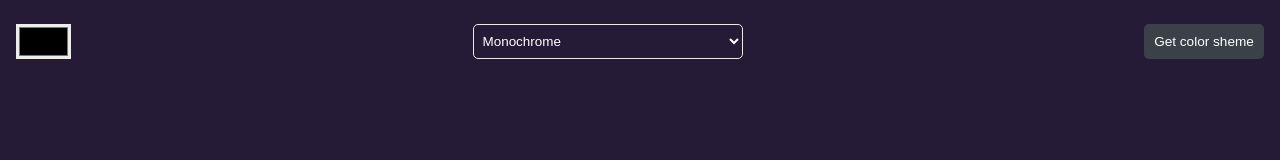
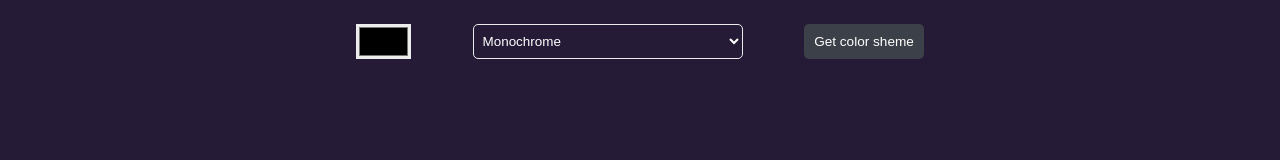
Before and after one commit to zuuhair11/color-picker, a plain HTML site: page index.html in a window 1280 px wide. Drawn offline with Linux system fonts and the light colour scheme.

Commit message:
Set the min-width of my card & display the color u chosed in the body

```diff
--- a/index.css
+++ b/index.css
@@ -8,11 +8,20 @@ input[type="color"]::-webkit-color-swatch-wrapper {
     box-sizing: border-box;
 }
 html, body {
-    margin: 0;
+    max-width: 600px;
+    margin: 0 auto;
     padding: 0;
     font-family: 'Roboto Mono', monospace;
+    /* background-color: #251B37; */
+}
+
+/*
+    The reason why I set the background here, seperate than the html
+    because, I want to each time I pick a color, the background change to it
+    but unfortunately html was prevent me on this
+*/
+body {
     background-color: #251B37;
-
 }
 
 /* ======================================================
--- a/index.js
+++ b/index.js
@@ -48,6 +48,7 @@ function render(colors) {
 
 // Show an alert when the text copyied
 function renderAlert(hexMessage, hexValue) {
+    document.body.style.background = hexValue;
     // Check if the alert already display if so delete => create next one
     const divEl = document.querySelector('.hex-alert');
     if(divEl) {
```
